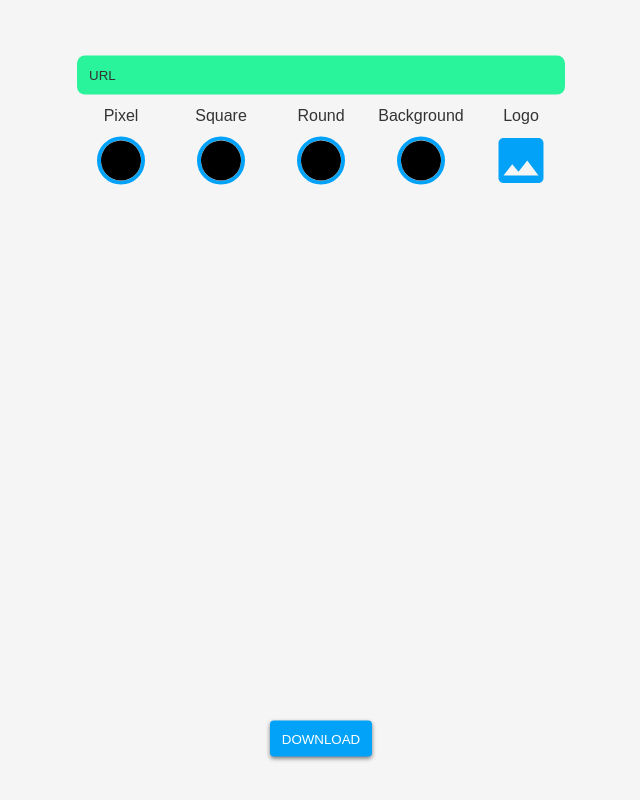
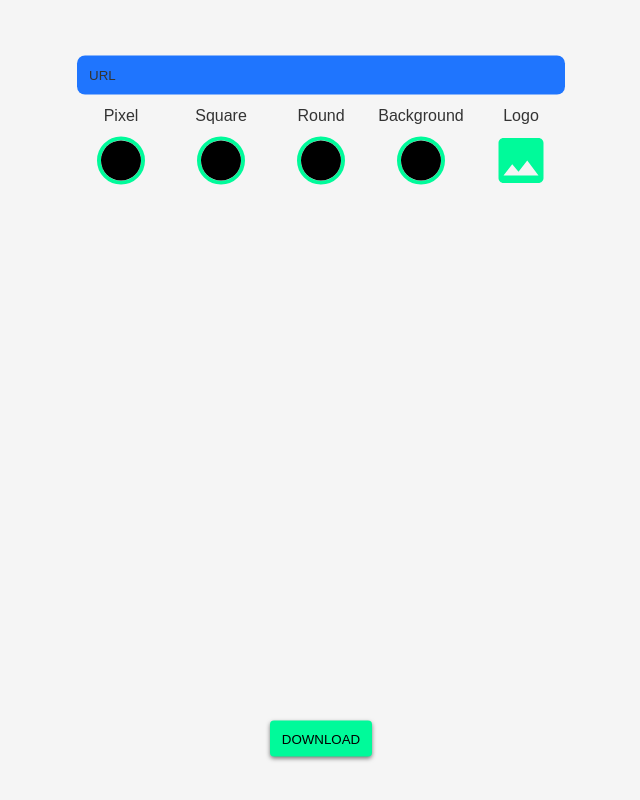
Before and after one commit to elfolz/qrcode, a website: page index.html in a window 1280 px wide. Shown: the whole page, without its empty margins (319-959 px from the left). Drawn offline with Linux system fonts and the light colour scheme.

Commit message:
set poker colors

```diff
--- a/style.css
+++ b/style.css
@@ -6,8 +6,8 @@
 	outline: none;
 }
 :root {
-	--color-primary: #29f39b;
-	--color-accent: #02a2f9;
+	--color-primary: #1f75fe;
+	--color-accent: #00fa9a;
 }
 ::placeholder {
 	color: #333;
@@ -85,7 +85,6 @@ button {
 	padding: 0 12px;
 	border-radius: 4px;
 	cursor: pointer;
-	color: #fff;
 	background-color: var(--color-accent);
 	box-shadow: 0 2px 4px rgba(0, 0, 0, 0.5);
 }
@@ -94,7 +93,7 @@ input[type=text] {
 	border: none;
 	background-color: var(--color-primary) !important;
 	padding: 12px;
-	color: #000;
+	color: whitesmoke;
 }
 input[type=file] {
 	display: none;
```
